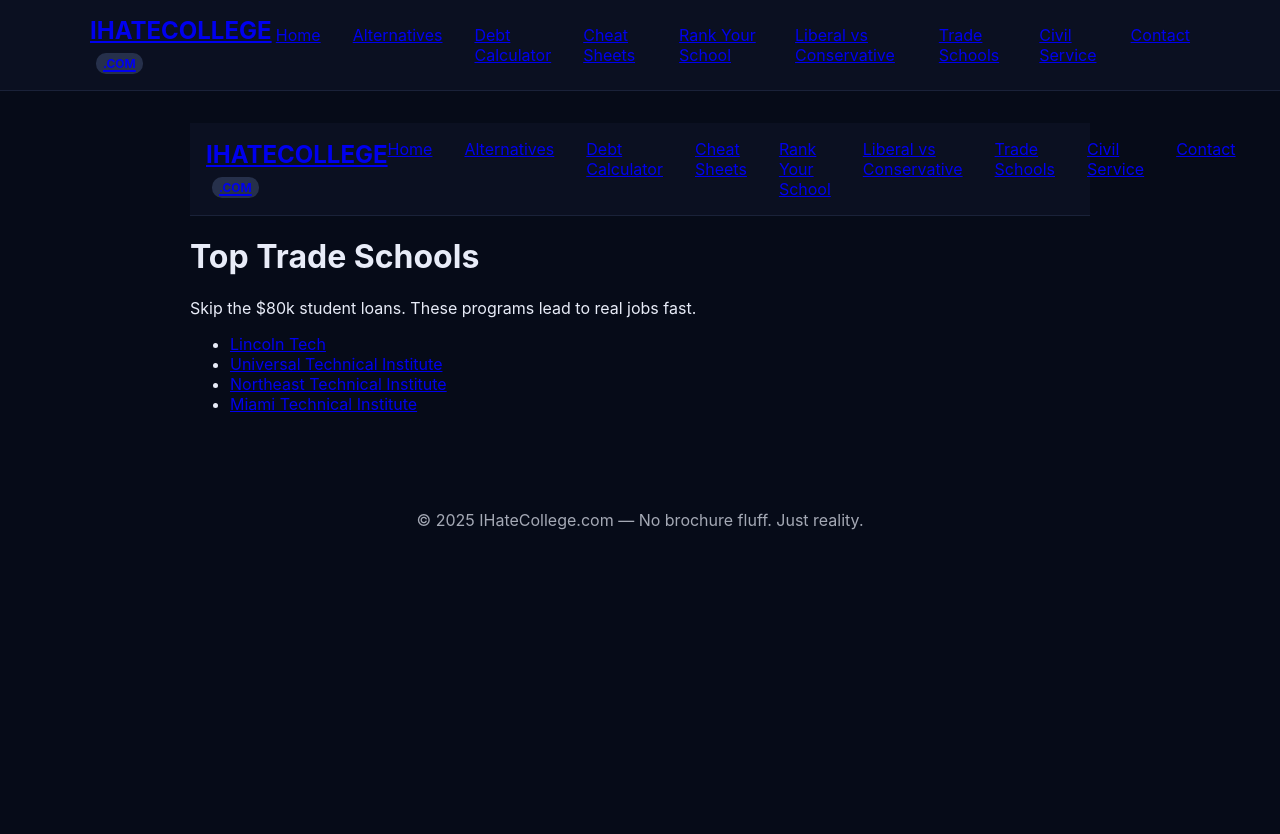
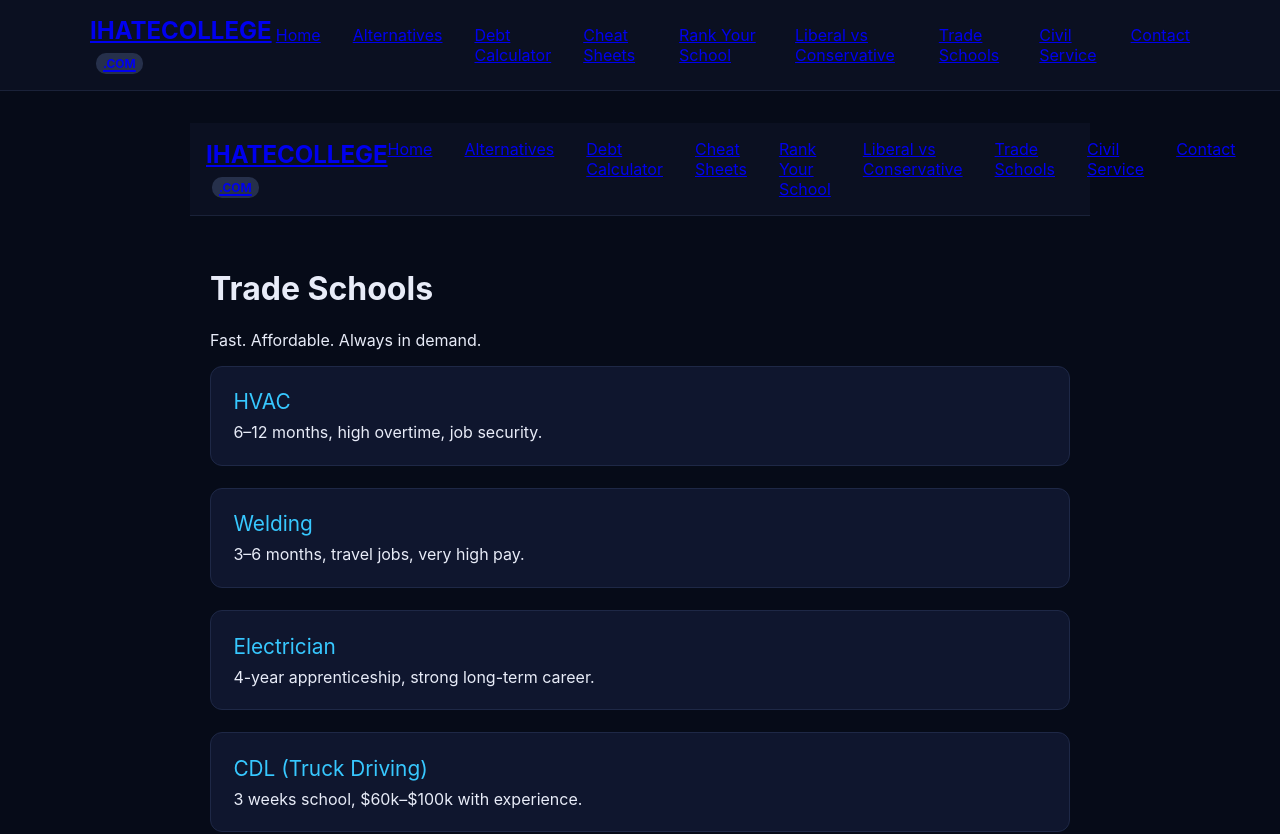
Before and after one commit to placebetsai/Ihatecollege, a Next.js app: page /trade-schools in a window 1280 px wide. Shown: the top 834 px of the page. Before the commit the page ends 800 px from the top, so only its background shows below. Built offline with nearby package versions, Linux system fonts and the light colour scheme.

Commit message:
Update trade-schools.js

```diff
--- a/pages/trade-schools.js
+++ b/pages/trade-schools.js
@@ -1,30 +1,31 @@
-import Navbar from "../components/Navbar";
+import Layout from "../components/Layout";
 
 export default function TradeSchools() {
-  const links = [
-    { name: "Lincoln Tech", url: "https://www.lincolntech.edu/" },
-    { name: "Universal Technical Institute", url: "https://www.uti.edu/" },
-    { name: "Northeast Technical Institute", url: "https://www.ntinow.edu/" },
-    { name: "Miami Technical Institute", url: "https://www.mtiinstitute.com/" },
-  ];
+  return (
+    <Layout title="Trade Schools">
+      <h1>Trade Schools</h1>
 
-  return (
-    <>
-      <Navbar />
-      <main className="page-main">
-        <h1>Top Trade Schools</h1>
-        <p>Skip the $80k student loans. These programs lead to real jobs fast.</p>
+      <p>Fast. Affordable. Always in demand.</p>
 
-        <ul>
-          {links.map((t) => (
-            <li key={t.name}>
-              <a href={t.url} target="_blank" rel="noreferrer">
-                {t.name}
-              </a>
-            </li>
-          ))}
-        </ul>
-      </main>
-    </>
+      <div className="card">
+        <div className="card-title">HVAC</div>
+        6–12 months, high overtime, job security.
+      </div>
+
+      <div className="card">
+        <div className="card-title">Welding</div>
+        3–6 months, travel jobs, very high pay.
+      </div>
+
+      <div className="card">
+        <div className="card-title">Electrician</div>
+        4-year apprenticeship, strong long-term career.
+      </div>
+
+      <div className="card">
+        <div className="card-title">CDL (Truck Driving)</div>
+        3 weeks school, $60k–$100k with experience.
+      </div>
+    </Layout>
   );
 }
```
